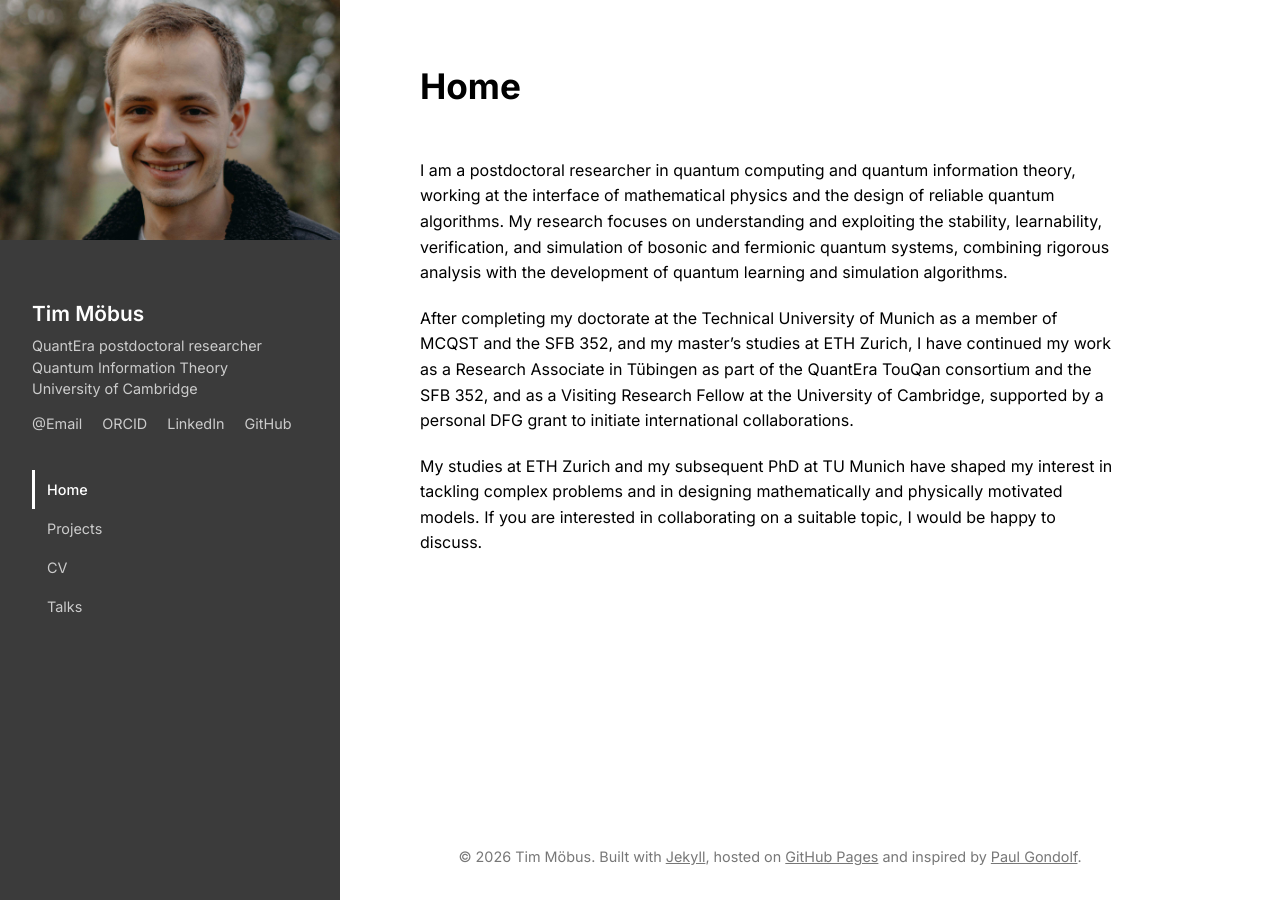
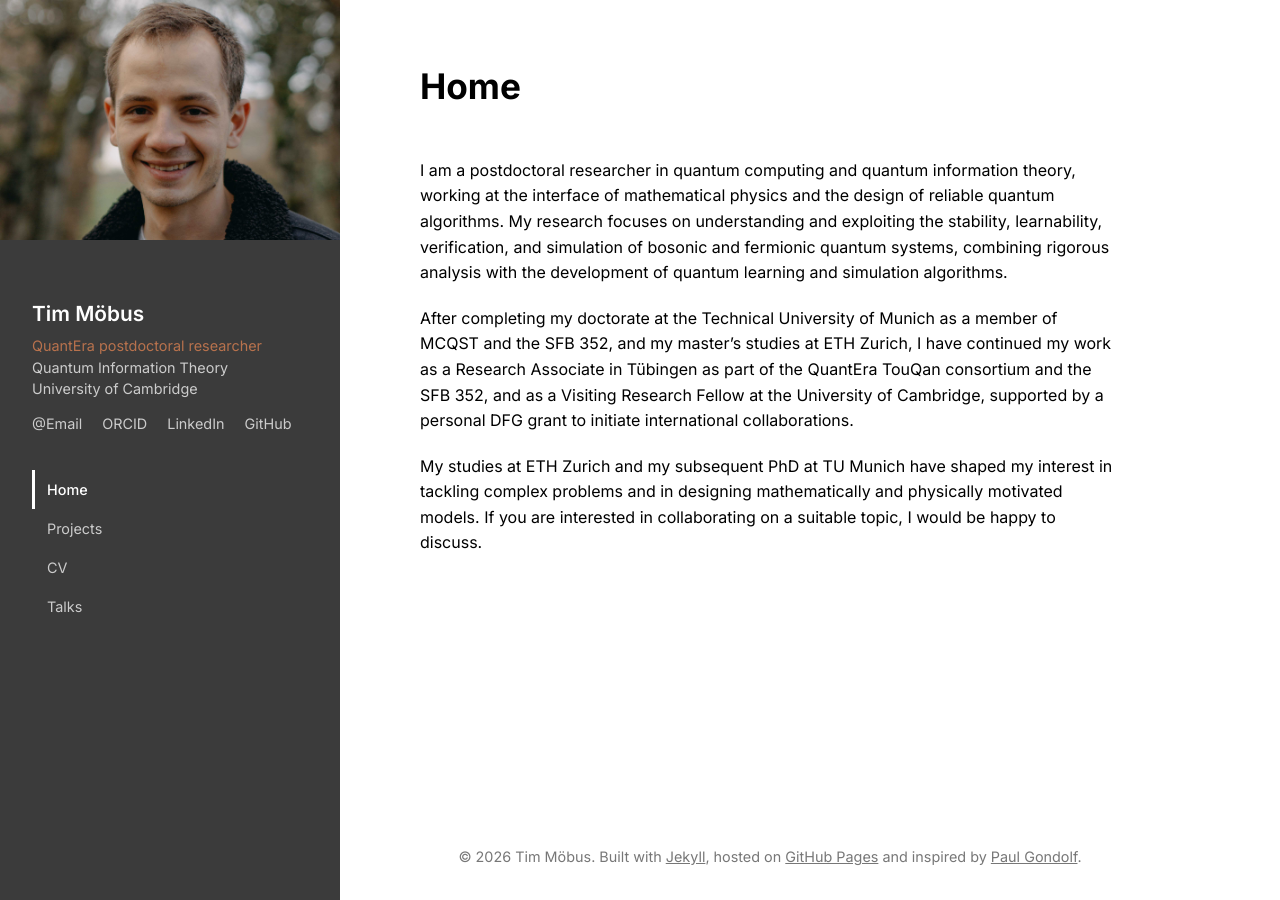
Before and after one commit to moebustim/moebustim.github.io, a Jekyll site: the page built from _pages/index.md, in a window 1280 px wide. Built offline with Jekyll 4.4.1, drawn with Linux system fonts in a browser that asks for light colours; our own code applies the rules of GitHub Pages for plain Markdown files; part of the change alters nothing that is shown.

```diff
--- a/_config.yml
+++ b/_config.yml
@@ -1,7 +1,7 @@
 # Site settings
 title: "Tim Möbus"
 description: |-
-  QuantEra postdoctoral researcher
+  <a href="https://quantera-touqan.github.io/pages/team.html">QuantEra postdoctoral researcher</a>
   Quantum Information Theory
   University of Cambridge
 baseurl: ""
```
Also changed, not shown: 7 other files.
